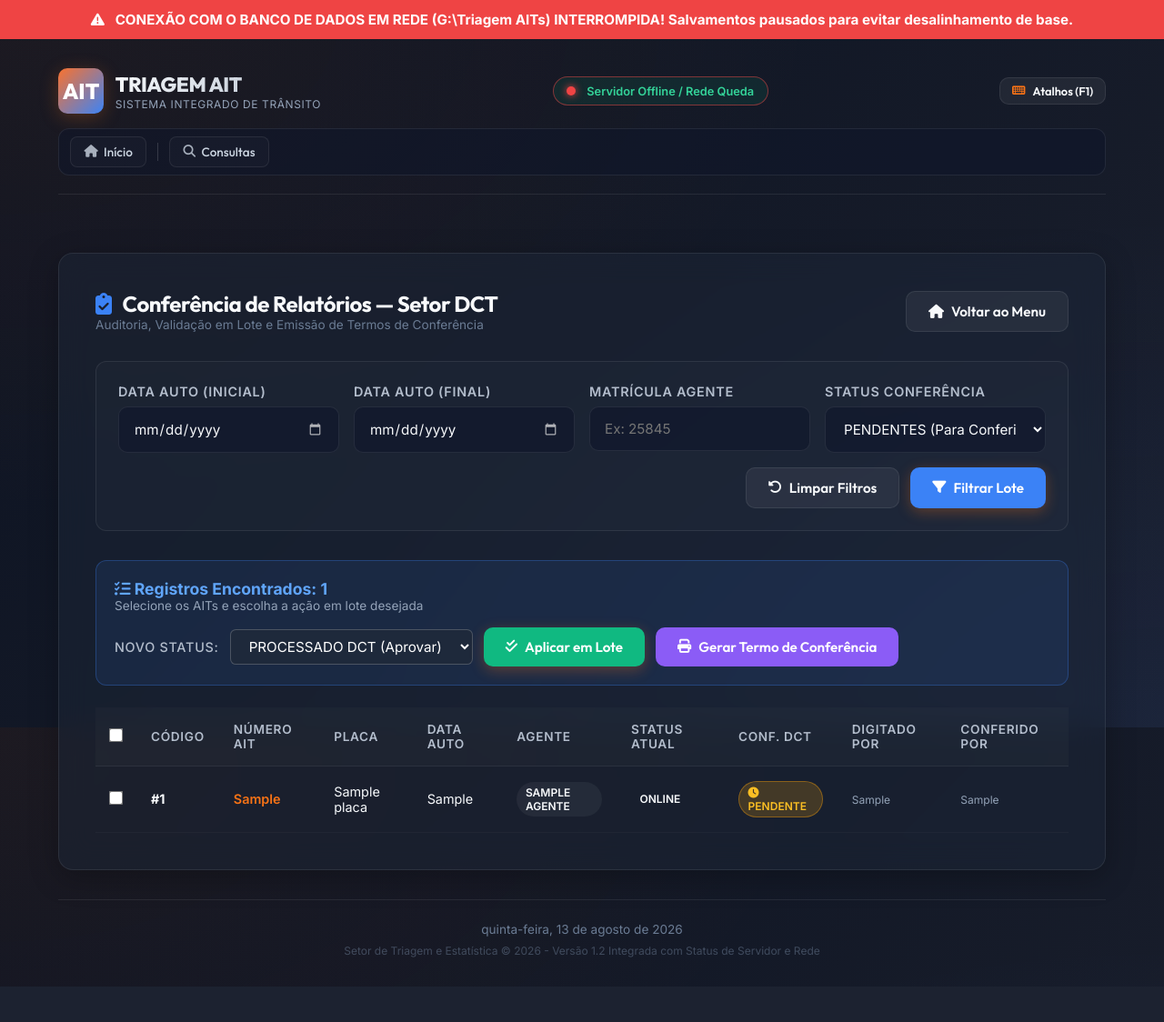
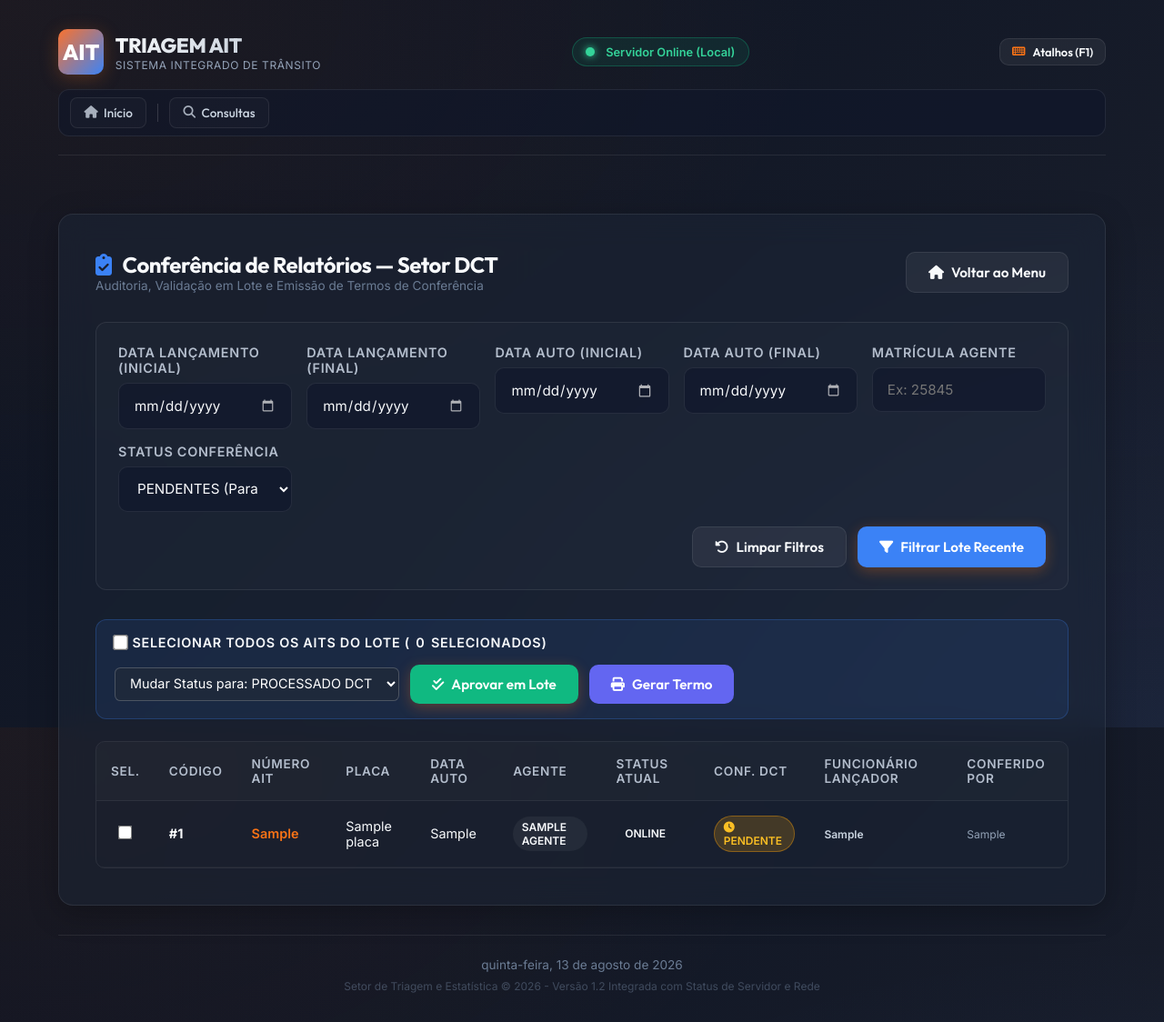
Before and after one commit to wMyster/Triagem-AITs, a Flask app: template templates/dct_conferencia.html in a window 1280 px wide. Shown: the whole page at 91% size. Before the commit the page ends 1085 px from the top, so only its background shows below. Run offline with Flask 3, Linux system fonts and the light colour scheme; the template is opened without the code that fills it: most values are stand-ins (such as "Sample title", 1, 10 or a date in 2020); data that the repository does not hold is empty.

Commit message:
feat: Versao 1.7 com selecao de agentes [Matricula] Nome, auditoria nominal por funcionario e filtro/ordenacao de lotes recentes no DCT

```diff
--- a/app.py
+++ b/app.py
@@ -102,6 +102,25 @@
         return value
     except Exception:
         return value
+
+USER_NAMES_CACHE = {}
+
+@app.template_filter('user_fullname')
+def user_fullname(username):
+    if not username:
+        return ""
+    if username in USER_NAMES_CACHE:
+        return USER_NAMES_CACHE[username]
+    try:
+        conn = get_db_connection()
+        user = conn.execute("SELECT nome_completo FROM usuarios WHERE username = ?", (username,)).fetchone()
+        conn.close()
+        if user and user["nome_completo"]:
+            USER_NAMES_CACHE[username] = user["nome_completo"]
+            return f"{user['nome_completo']} ({username})"
+    except Exception:
+        pass
+    return username
 
 @app.context_processor
 def inject_globals():
@@ -493,8 +512,9 @@
             "status": "DCT PROCESSAR", "observacao": "", "data_digitacao": last_dig
         }
 
+    agentes_list = conn.execute("SELECT id, nome_completo, matricula FROM agentes_gcm ORDER BY nome_completo ASC").fetchall()
     conn.close()
-    return render_template("cadastro.html", record=record, prev_id=prev_id, next_id=next_id, total_records=total_records, status_options=STATUS_OPTIONS, is_locked=is_locked)
+    return render_template("cadastro.html", record=record, prev_id=prev_id, next_id=next_id, total_records=total_records, status_options=STATUS_OPTIONS, is_locked=is_locked, agentes=agentes_list)
 
 # --- Faltantes ---
 @app.route("/faltantes")
@@ -743,6 +763,8 @@
 def dct_conferencia():
     data_inicial = request.args.get("data_inicial", "")
     data_final = request.args.get("data_final", "")
+    data_dig_inicial = request.args.get("data_dig_inicial", "")
+    data_dig_final = request.args.get("data_dig_final", "")
     agente = request.args.get("agente", "").strip()
     status_conferencia = request.args.get("status_conferencia", "PENDENTE")
 
@@ -752,6 +774,9 @@
     if data_inicial and data_final:
         where_clauses.append("data_ait BETWEEN ? AND ?")
         params.extend([data_inicial, data_final])
+    if data_dig_inicial and data_dig_final:
+        where_clauses.append("data_digitacao BETWEEN ? AND ?")
+        params.extend([data_dig_inicial, data_dig_final])
     if agente:
         where_clauses.append("agente = ?")
         params.append(agente)
@@ -760,7 +785,7 @@
         params.append(status_conferencia)
 
     where_str = " AND ".join(where_clauses)
-    sql = f"SELECT * FROM ait WHERE {where_str} ORDER BY id DESC LIMIT 500"
+    sql = f"SELECT * FROM ait WHERE {where_str} ORDER BY COALESCE(data_digitacao, criado_em, data_ait) DESC, id DESC LIMIT 500"
 
     conn = get_db_connection()
     records = conn.execute(sql, params).fetchall()
--- a/templates/consultas.html
+++ b/templates/consultas.html
@@ -376,6 +376,7 @@
                                 <th>Data Infração</th>
                                 <th>Agente</th>
                                 <th>Status</th>
+                                <th>Lançado Por</th>
                                 <th>Observação</th>
                                 <th>Ações</th>
                             </tr>
@@ -401,6 +402,7 @@
                                         <span class="badge" style="background: rgba(255,255,255,0.05); color: var(--text-secondary);">{{ row.status }}</span>
                                     {% endif %}
                                 </td>
+                                <td><small style="color: #cbd5e1; font-weight: 600;">{{ row.criado_por | user_fullname if row.criado_por else '-' }}</small></td>
                                 <td style="max-width: 250px; overflow: hidden; text-overflow: ellipsis; white-space: nowrap;" title="{{ row.observacao }}">
                                     {{ row.observacao if row.observacao else '' }}
                                 </td>
--- a/templates/dct_conferencia.html
+++ b/templates/dct_conferencia.html
@@ -16,7 +16,15 @@
 
     <!-- Filter Form -->
     <form action="{{ url_for('dct_conferencia') }}" method="GET" class="filter-box" style="background: rgba(255,255,255,0.02); padding: 1.5rem; border-radius: 0.75rem; border: 1px solid rgba(255,255,255,0.08); margin-bottom: 2rem;">
-        <div class="grid-form" style="grid-template-columns: repeat(auto-fit, minmax(200px, 1fr)); gap: 1rem;">
+        <div class="grid-form" style="grid-template-columns: repeat(auto-fit, minmax(180px, 1fr)); gap: 1rem;">
+            <div class="form-group">
+                <label for="data_dig_inicial">Data Lançamento (Inicial)</label>
+                <input type="date" id="data_dig_inicial" name="data_dig_inicial" value="{{ request.args.get('data_dig_inicial', '') }}">
+            </div>
+            <div class="form-group">
+                <label for="data_dig_final">Data Lançamento (Final)</label>
+                <input type="date" id="data_dig_final" name="data_dig_final" value="{{ request.args.get('data_dig_final', '') }}">
+            </div>
             <div class="form-group">
                 <label for="data_inicial">Data Auto (Inicial)</label>
                 <input type="date" id="data_inicial" name="data_inicial" value="{{ request.args.get('data_inicial', '') }}">
@@ -40,7 +48,7 @@
         </div>
         <div style="margin-top: 1rem; display: flex; justify-content: flex-end; gap: 0.75rem;">
             <a href="{{ url_for('dct_conferencia') }}" class="btn btn-secondary"><i class="fa-solid fa-rotate-left"></i> Limpar Filtros</a>
-            <button type="submit" class="btn btn-primary" style="background: #3b82f6;"><i class="fa-solid fa-filter"></i> Filtrar Lote</button>
+            <button type="submit" class="btn btn-primary" style="background: #3b82f6;"><i class="fa-solid fa-filter"></i> Filtrar Lote Recente</button>
         </div>
     </form>
 
@@ -48,35 +56,37 @@
     {% if records %}
     <form action="{{ url_for('dct_aprovar_lote') }}" method="POST" id="form-lote">
         <input type="hidden" name="query_params" value="{{ request.query_string.decode('utf-8') }}">
-        <div style="background: rgba(59, 130, 246, 0.1); border: 1px solid rgba(59, 130, 246, 0.3); padding: 1.25rem; border-radius: 0.75rem; margin-bottom: 1.5rem; display: flex; align-items: center; justify-content: space-between; flex-wrap: wrap; gap: 1rem;">
-            <div>
-                <strong style="color: #60a5fa; font-size: 1.1rem;"><i class="fa-solid fa-list-check"></i> Registros Encontrados: {{ records|length }}</strong>
-                <p style="margin: 0; font-size: 0.85rem; color: #94a3b8;">Selecione os AITs e escolha a ação em lote desejada</p>
+
+        <div style="background: rgba(59, 130, 246, 0.1); border: 1px solid rgba(59, 130, 246, 0.25); border-radius: 0.75rem; padding: 1rem 1.25rem; margin-bottom: 1.5rem; display: flex; align-items: center; justify-content: space-between; flex-wrap: wrap; gap: 1rem;">
+            <div style="display: flex; align-items: center; gap: 0.75rem;">
+                <label style="cursor: pointer; font-weight: 600; color: #f8fafc; display: flex; align-items: center; gap: 0.4rem;">
+                    <input type="checkbox" id="select-all" style="transform: scale(1.3); cursor: pointer;"> Selecionar Todos os AITs do Lote (<span id="selected-count">0</span> selecionados)
+                </label>
             </div>
-            <div style="display: flex; gap: 0.75rem; align-items: center;">
-                <label for="novo_status" style="font-weight: 500; font-size: 0.9rem;">Novo Status:</label>
-                <select name="novo_status" id="novo_status" style="padding: 0.5rem 1rem; border-radius: 0.4rem; background: #1e293b; color: white; border: 1px solid rgba(255,255,255,0.2);">
-                    <option value="PROCESSADO DCT">PROCESSADO DCT (Aprovar)</option>
-                    <option value="CANCELADO">CANCELADO</option>
-                    <option value="AIT SUBSTITUIDA">AIT SUBSTITUIDA</option>
-                    <option value="RENAINF">RENAINF</option>
+
+            <div style="display: flex; align-items: center; gap: 0.75rem; flex-wrap: wrap;">
+                <select name="novo_status" style="background: #1e293b; color: #ffffff; border: 1px solid rgba(255,255,255,0.2); padding: 0.5rem 0.75rem; border-radius: 0.4rem; font-size: 0.9rem;">
+                    <option value="PROCESSADO DCT">Mudar Status para: PROCESSADO DCT</option>
+                    <option value="DCT PROCESSAR">Mudar Status para: DCT PROCESSAR</option>
+                    <option value="CANCELADO">Mudar Status para: CANCELADO</option>
+                    <option value="AIT SUBSTITUIDA">Mudar Status para: AIT SUBSTITUIDA</option>
+                    <option value="RENAINF">Mudar Status para: RENAINF</option>
                 </select>
-                <button type="submit" name="acao" value="aprovar" class="btn btn-primary" style="background: #10b981; border: none;" onclick="return confirm('Deseja realmente aplicar o status aos AITs selecionados?');">
-                    <i class="fa-solid fa-check-double"></i> Aplicar em Lote
+
+                <button type="submit" name="acao" value="aprovar" class="btn btn-primary" style="background: #10b981; border: none; font-weight: 600;">
+                    <i class="fa-solid fa-check-double"></i> Aprovar em Lote
                 </button>
-                <button type="submit" name="acao" value="imprimir_termo" class="btn btn-secondary" style="background: #8b5cf6; border: none; color: white;" formtarget="_blank">
-                    <i class="fa-solid fa-print"></i> Gerar Termo de Conferência
+                <button type="submit" name="acao" value="imprimir_termo" formtarget="_blank" class="btn btn-secondary" style="background: #6366f1; color: #ffffff; border: none; font-weight: 600;">
+                    <i class="fa-solid fa-print"></i> Gerar Termo
                 </button>
             </div>
         </div>
 
-        <div style="overflow-x: auto;">
-            <table class="data-table">
+        <div class="table-container">
+            <table>
                 <thead>
                     <tr>
-                        <th style="width: 40px; text-align: center;">
-                            <input type="checkbox" id="select-all" onclick="toggleSelectAll(this)" style="transform: scale(1.2); cursor: pointer;">
-                        </th>
+                        <th style="width: 40px; text-align: center;">Sel.</th>
                         <th>Código</th>
                         <th>Número AIT</th>
                         <th>Placa</th>
@@ -84,7 +94,7 @@
                         <th>Agente</th>
                         <th>Status Atual</th>
                         <th>Conf. DCT</th>
-                        <th>Digitado Por</th>
+                        <th>Funcionário Lançador</th>
                         <th>Conferido Por</th>
                     </tr>
                 </thead>
@@ -111,8 +121,8 @@
                                 <span class="badge" style="background: rgba(245, 158, 11, 0.2); color: #fbbf24; border: 1px solid rgba(245, 158, 11, 0.4);"><i class="fa-solid fa-clock"></i> PENDENTE</span>
                             {% endif %}
                         </td>
-                        <td><small style="color: #94a3b8;">{{ item.criado_por if item.criado_por else '-' }}</small></td>
-                        <td><small style="color: #94a3b8;">{{ item.conferido_por if item.conferido_por else '-' }}</small></td>
+                        <td><small style="color: #cbd5e1; font-weight: 600;">{{ item.criado_por|user_fullname if item.criado_por else '-' }}</small></td>
+                        <td><small style="color: #94a3b8;">{{ item.conferido_por|user_fullname if item.conferido_por else '-' }}</small></td>
                     </tr>
                     {% endfor %}
                 </tbody>
--- a/templates/taloes.html
+++ b/templates/taloes.html
@@ -24,7 +24,7 @@
                     <select id="agente_gcm_id" name="agente_gcm_id" required>
                         <option value="">Selecione o Agente/GCM...</option>
                         {% for s in agentes %}
-                            <option value="{{ s.id }}">{{ s.nome_completo }} ({{ s.categoria }} - Mat: {{ s.matricula }})</option>
+                            <option value="{{ s.id }}">[{{ s.matricula }}] {{ s.nome_completo }} ({{ s.categoria }})</option>
                         {% endfor %}
                     </select>
                 </div>
```
Also changed, not shown: templates/cadastro.html (+9 -2 lines).
